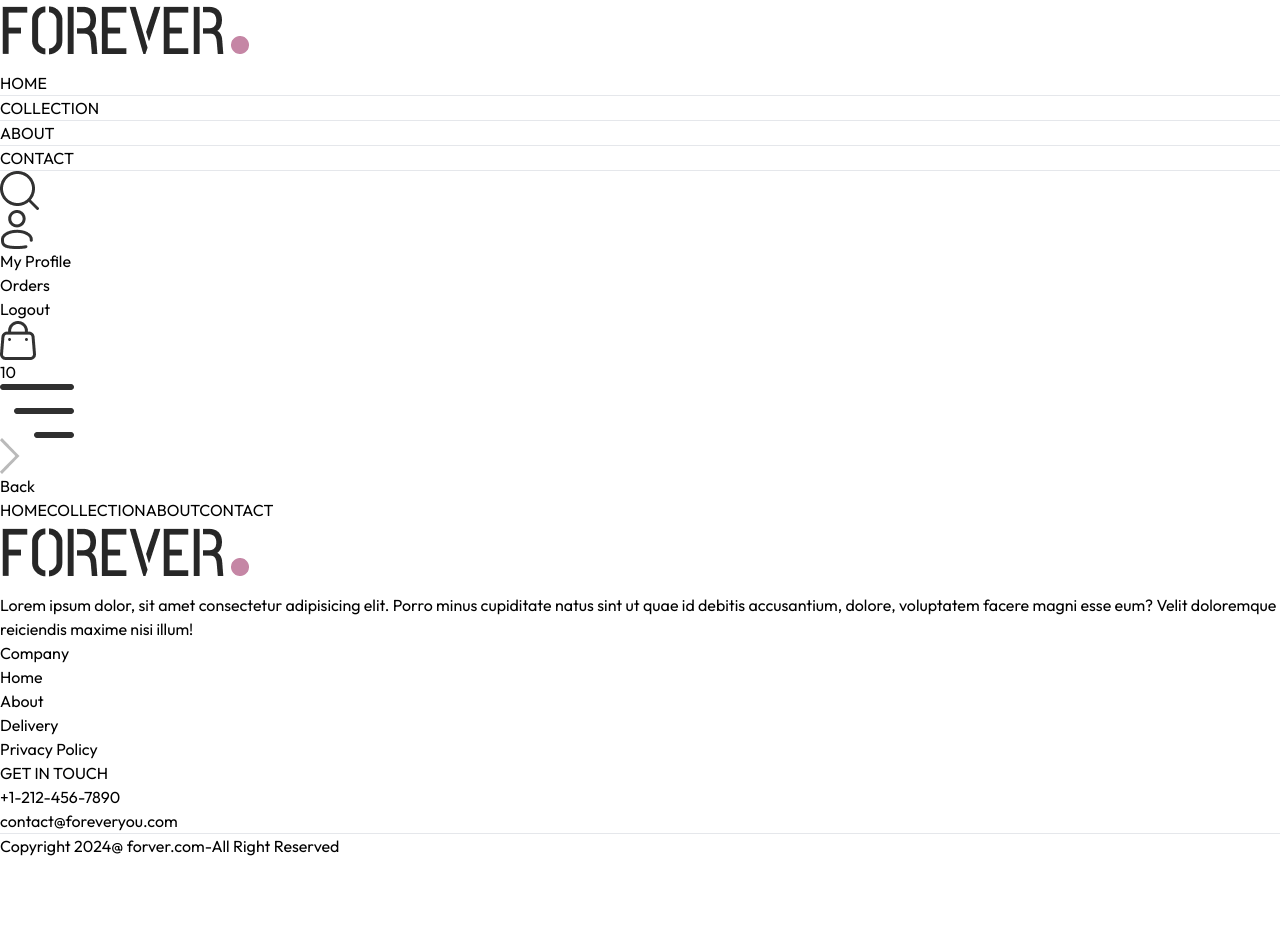
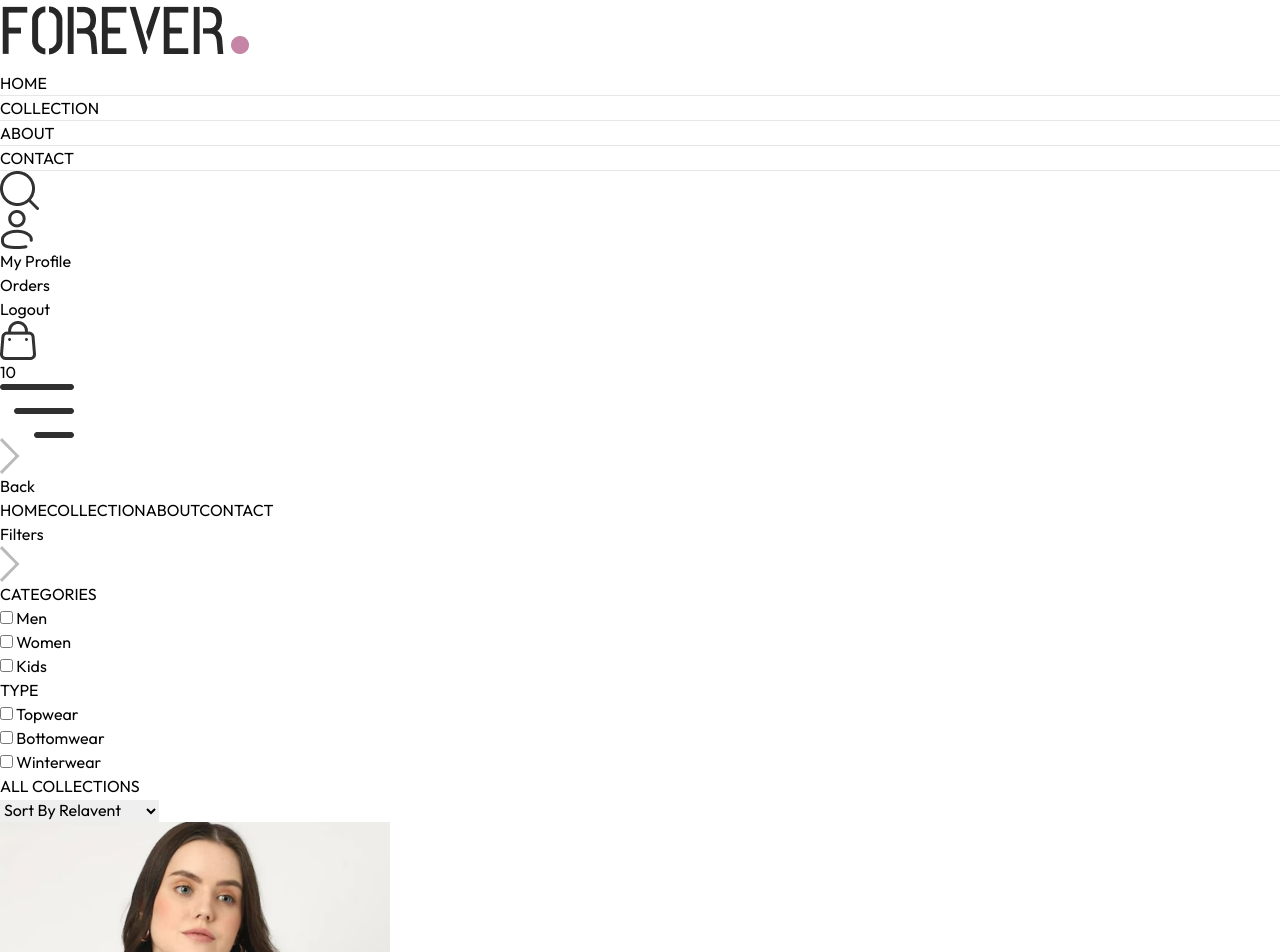
Before and after one commit to usmanashrafsiddiqi/Full-Stack-E-Commerce-Website-Using-MERN-Stack, a React (Vite) app in the folder frontend/: page /collection in a window 1280 px wide. Shown: the top 952 px of the page. Before the commit the page ends 858 px from the top, so only its background shows below. Built offline with nearby package versions, Linux system fonts and the light colour scheme.

Commit message:
working on collection.jsx

```diff
--- a/frontend/src/pages/Collection.jsx
+++ b/frontend/src/pages/Collection.jsx
@@ -1,13 +1,150 @@
-import React, { useContext } from 'react'
+import React, { useContext, useState,useEffect } from 'react'
 import { ShopContext } from '../context/ShopContext'
+import { assets } from '../assets/assets';
+import Title from '../component/Title';
+import Productitem from '../component/Productitem';
 
 const Collection = () => {
 
-  const{products} = useContext(ShopContext)
+  const{products} = useContext(ShopContext);
+  const [showFilter,setshowFilter] =useState(false);
+  const [filterProducts,setfilterProducts]= useState([]);
+  const[category,setcategory]= useState([]);
+  const[subCategory,setsubCategory]= useState([]);
+
+const ToggleCategory = (e)=>{
+  if (category.includes(e.target.value)) {
+    setcategory(prev=> prev.filter(item=>item !== e.target.value))
+  }
+  else{
+    setcategory(prev=> [...prev,e.target.value])
+  }
+}
+
+
+const togglesubcategory =(e)=>{
+
+if (subCategory.includes(e.target.value)) {
+  setsubCategory(prev=>prev.filter(item=>item !== e.target.value))
+}else{
+  setsubCategory(prev=> [...prev,e.target.value])
+}
+
+
+}
+
+const applyfilter =()=>{
+  let productsCopy = products.slice();
+
+
+
+  if (category.length >0) {
+    productsCopy = productsCopy.filter(item =>category.includes(item.category))
+
+  }
+
+
+  if (subCategory.length >0) {
+    productsCopy = productsCopy.filter(item =>subCategory.includes(item.subCategory))
+
+  }
+
+
+  setfilterProducts(productsCopy)
+}
+
+
+  useEffect(() => {
+    setfilterProducts(products)
+  }, [])
+
+
+  useEffect(()=>{
+    applyfilter()
+  },[category,subCategory])
+
 
 
   return (
     <div className='flex flex-col sm:flex-row gap-1 sm:gap-10 pt-10 border-t'>
+
+        {/* ----------- Filter options-------- */}
+<div className='min-w-60'>
+<p onClick={()=>setshowFilter(!showFilter)}  className='my-2 text-xl flex items-center cursor-pointer gap-2'>Filters
+  <img className={`h-3 sm:hidden ${showFilter ? 'rotate-90' :'' }`} src={assets.dropdown_icon} alt="" />
+</p>
+
+
+{/* -----------------category Filter----------------- */}
+
+<div className={`border border-gray-300 pl-5 py-3 mt-6 ${showFilter ? '' :'hidden'} sm:block`}>
+<p className='mb-3 text-sm font-medium'>CATEGORIES</p>
+
+<div className='flex flex-col gap-2 text-sm font-light text-gray-700'>
+  <p className='flex gap-2'>
+    <input className='w-3' type="checkbox"  value={'Men'} onChange={ToggleCategory} /> Men
+  </p>
+  <p className='flex gap-2'>
+    <input className='w-3' type="checkbox"  value={'Women'} onChange={ToggleCategory} /> Women
+  </p>
+  <p className='flex gap-2'>
+    <input className='w-3' type="checkbox"  value={'Kids'} onChange={ToggleCategory} /> Kids
+  </p>
+
+</div>
+</div>
+
+
+{/* subcategory filter */}
+
+<div className={`border border-gray-300 pl-5 py-3 my-5 ${showFilter ? '' :'hidden'} sm:block`}>
+<p className='mb-3 text-sm font-medium'>TYPE</p>
+
+<div className='flex flex-col gap-2 text-sm font-light text-gray-700'>
+  <p className='flex gap-2'>
+    <input className='w-3' type="checkbox"  value={'Topwear'} onChange={togglesubcategory} />  Topwear
+  </p>
+  <p className='flex gap-2'>
+    <input className='w-3' type="checkbox"  value={'Bottomwear'} onChange={togglesubcategory}/> Bottomwear
+  </p>
+  <p className='flex gap-2'>
+    <input className='w-3' type="checkbox"  value={'Winterwear'} onChange={togglesubcategory}/>  Winterwear
+  </p>
+
+</div>
+</div>
+
+</div>
+
+{/* right side */}
+
+<div className='flex-1'>
+   <div className='flex justify-between text-base sm:text-2xl mb-4'>
+    <Title text1={'ALL'} text2={'COLLECTIONS'} />
+
+{/* PRODUCT SORT */}
+<select className='border-2 birder-gray-300 text-sm px-2'>
+  <option value="relavent"> Sort By Relavent</option>
+  <option value="low-high">Sort By Low to High</option>
+  <option value="high-low"> Sort By High to Low</option>
+</select>
+
+
+
+   </div>
+{/* --------------------Map Products------------- */}
+
+<div className='grid grid-cols-2  md:grid-cols-3 lg:grid-cols-4 gap-4 gap-y-6'>
+{
+  filterProducts.map((item,index)=>(
+    <Productitem  key={index} id={item._id} image={item.image} name={item.name} price={item.price} />
+  ))
+}
+</div>
+
+
+
+</div>
 
     </div>
   )
```
